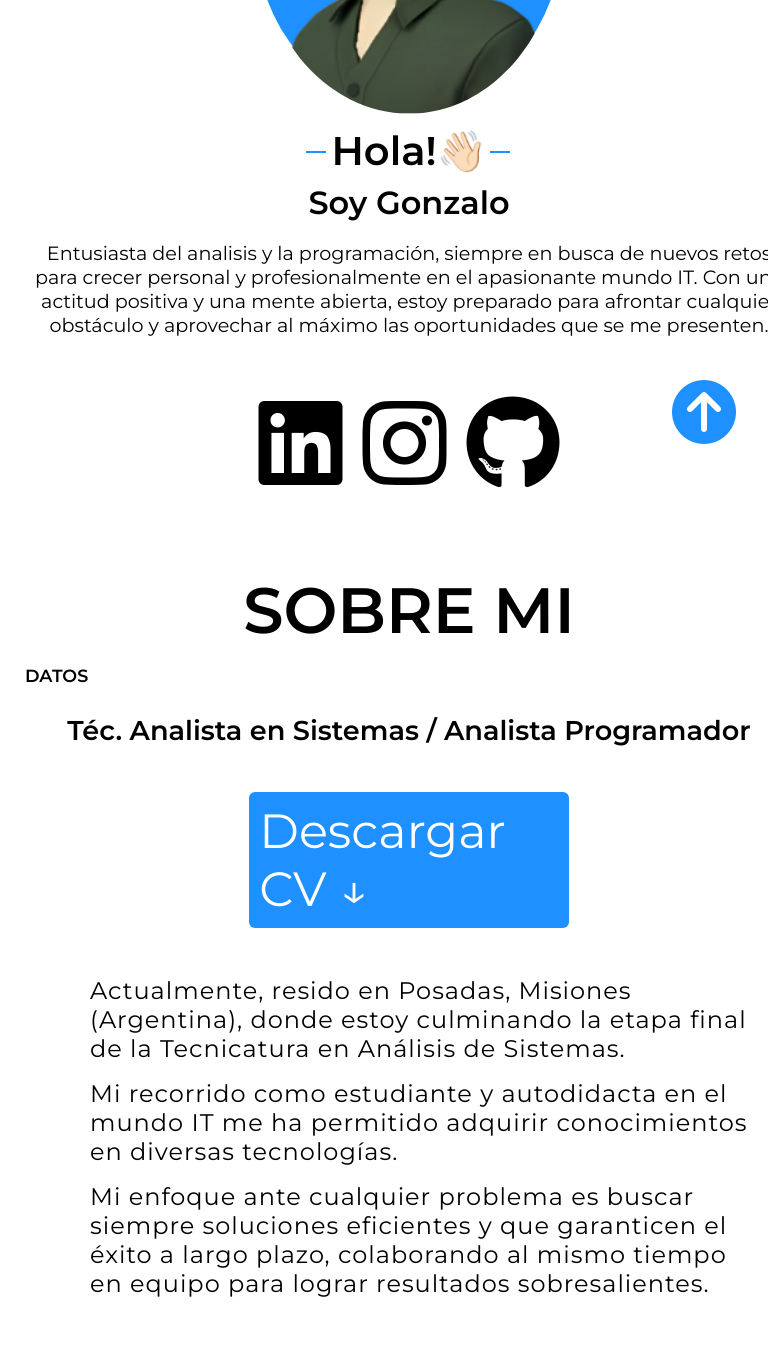
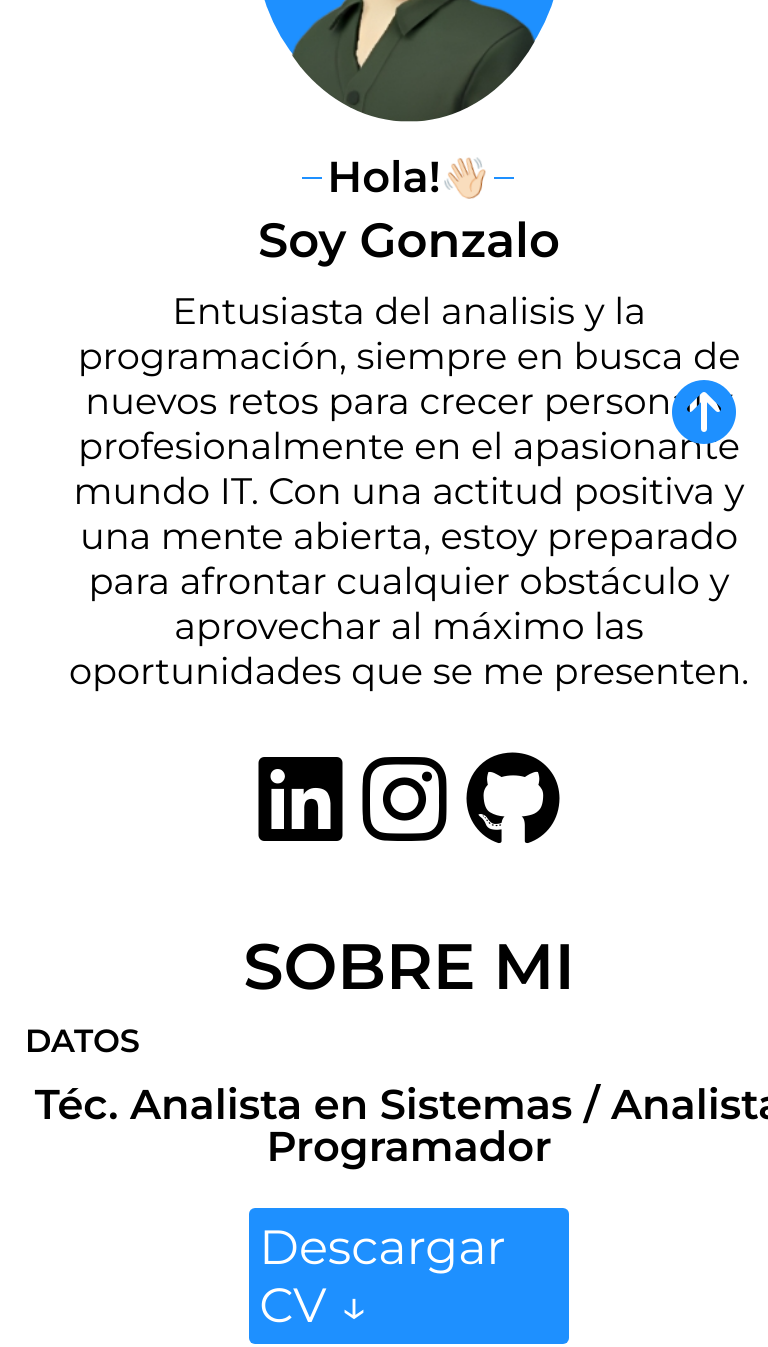
Before and after one commit to GonzaloRios10/GonzaloRios10.github.io, a plain HTML site: page index.html in a window 768 px wide. Shown: the part 420-1767 px from the top of the page. Drawn offline with Linux system fonts and the light colour scheme.

Commit message:
upload project

```diff
--- a/css/style.css
+++ b/css/style.css
@@ -653,11 +653,15 @@ header {
 	/*Home*/
 
 	.home {
-    	padding-top: 5.5rem;
+    	padding-top: 6rem;
 	}
 
 	.home-content {
 		max-width: 100%;
+	}
+
+	.greetings-container {
+		margin-top: 1rem;
 	}
 
 	.hand-greetings {
@@ -669,18 +673,19 @@ header {
 	}
 
 	.home-text h3 {
-		font-size: 2.5rem;
+		font-size: 2.7rem;
 	}
 
 	.home-text h2 {
 		width: 100%;
-		font-size: 2rem;
+		font-size: 3rem;
 		margin-top: 0.5rem;
 	}
 
 	.home-text p {
-		width: 100%;
+		width: 95%;
 		margin-top: 1.2rem;
+		font-size: 2.3rem;
 		/* border: 1px solid red; */
 	}
 
@@ -704,7 +709,12 @@ header {
 		max-width: 100%;
 	}
 
+	.about-content span {
+		font-size: 2rem;
+	}
+
 	.about-content h2 {
+		font-size: 2.6rem;
 		text-align: center;
 		margin-top: 1.5rem;
 		margin-bottom: 2.5rem;
@@ -724,7 +734,7 @@ header {
 
 	.about-text p {
 		text-align: left;
-		font-size: 1.5rem;
+		font-size: 2.3rem;
 		/* word-spacing: -0.1em; */
 	}
 
@@ -753,12 +763,12 @@ header {
 	}
 
 	.services-box h2 {
-		font-size: 3rem;
+		font-size: 2.8rem;
 	}
 
 	.services-box p {
 		text-align: center;
-		font-size: 2.3rem;
+		font-size: 2.2rem;
 	}
 
 	/*Projects*/
```
